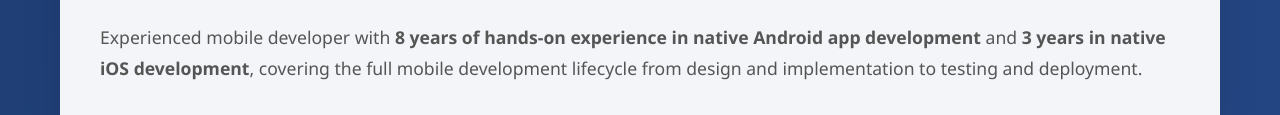
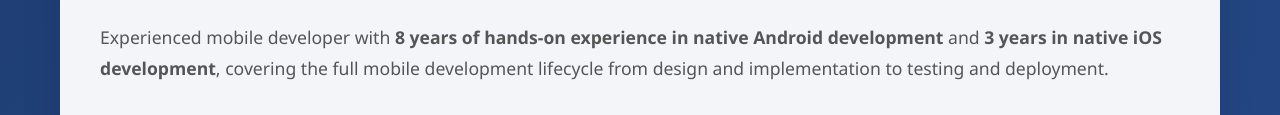
Before and after one commit to freddie1129/freddie1129.github.io, a plain HTML site: page index.html in a window 1280 px wide. Shown: the part 496-611 px from the top of the page. Drawn offline with Linux system fonts and the light colour scheme.

Commit message:
Update portfolio

```diff
--- a/index.html
+++ b/index.html
@@ -337,7 +337,7 @@
         <div class="section">
             <h2>Professional Summary</h2>
             <p class="summary-text">
-                Experienced mobile developer with <strong>8 years of hands-on experience in native Android app development</strong> and <strong>3 years in native iOS development</strong>, covering the full mobile development lifecycle from design and implementation to testing and deployment.
+                Experienced mobile developer with <strong>8 years of hands-on experience in native Android development</strong> and <strong>3 years in native iOS development</strong>, covering the full mobile development lifecycle from design and implementation to testing and deployment.
             </p>
 
             <h3 style="color: #1e3c72; margin: 30px 0 20px 0; font-size: 1.3rem;">Published Personal Portfolio Apps</h3>
```
